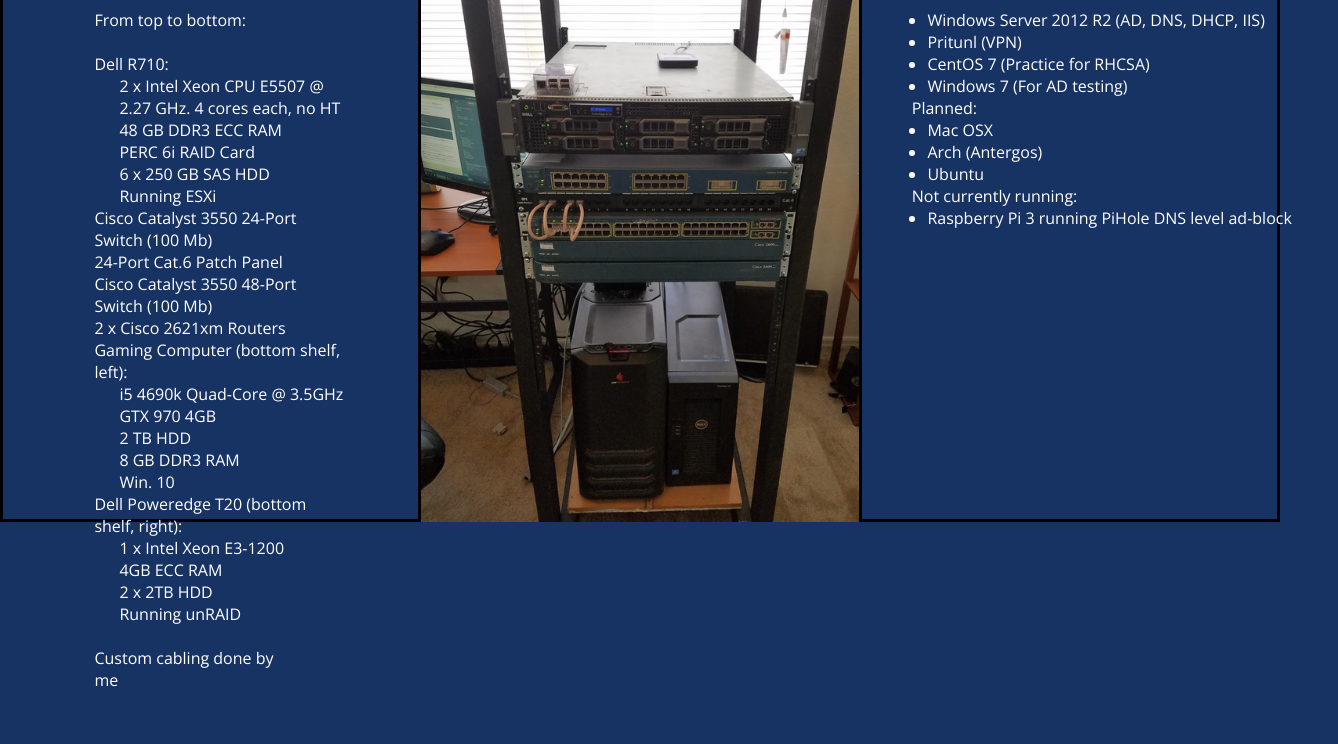
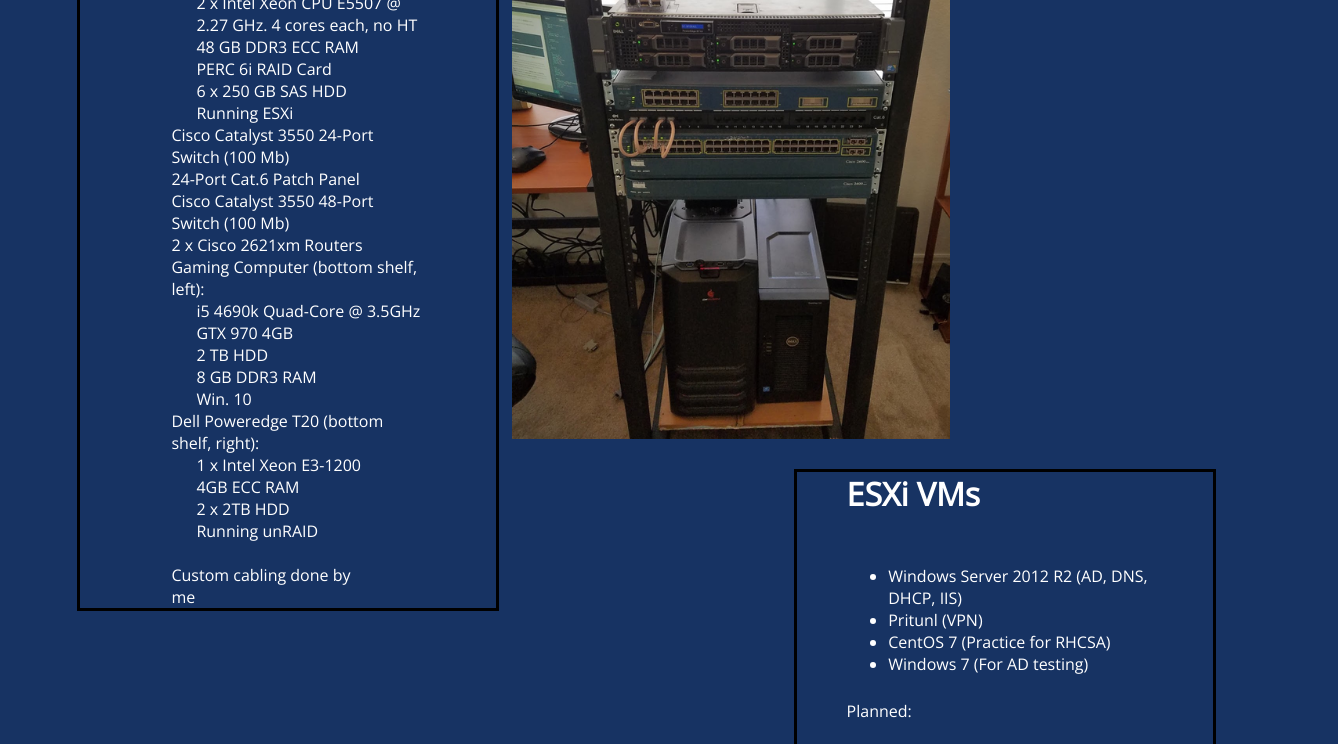
Before and after one commit to CBromwich/website, a plain HTML site: page homelab.html in a window 1280 px wide. Shown: the part 388-1132 px from the top of the page, 1338 px wide, since content can reach past the window. Before the commit the page ends 1079 px from the top, so only its background shows below. Drawn offline with nearby package versions, Linux system fonts and the light colour scheme.

Commit message:
Fixed formatting

```diff
--- a/main.css
+++ b/main.css
@@ -71,7 +71,7 @@
   text-align: center;
   margin-top: 5em;
   border: 3px solid black;
-  height: 25%;
+  height: auto;
   width: 25%;
   left: 50%;
   transform: translateX(-50%);
@@ -81,10 +81,12 @@
 
 .content h1 {
   margin-bottom: .5em;
+  word-wrap: break-word;
 }
 
 .content p {
   margin: auto 25%;
+  word-wrap: break-word;
 }
 
 /* Homelab Styles */
@@ -92,22 +94,23 @@
 #container {
   height: 100%;
   width: 100%;
-  display: flex;
-  flex-direction: row;
-  flex-wrap: wrap;
-  justify-content: space-around;
-  align-items: center;
-  align-content: center;
+  display: inline-block;
+}
+
+#specs, #esxi, #rack {
+  margin-top: 25px;
 }
 
 #specs {
+  position: relative;
+  word-wrap: break-word;
   box-sizing: border-box;
   border: 3px solid black;
-  order: 1;
-  flex-grow: 1;
-  flex-basis: 25%;
-
-   height: 73%;
+  width: auto;
+  max-width: 33%;
+  height: auto;
+  float: left;
+  left: 6%;
 }
 
 dl, dt, dd, #esxi li, h1 {
@@ -118,23 +121,24 @@
   position: relative;
   left: 16%;
   width: 66%;
+  word-wrap: break-word;
 }
 
 #specs dt {
   padding-left: 25px;
+  word-wrap: break-word;
 }
 
 #specs dd {
   padding-left: 50px;
+  word-wrap: break-word;
 }
 
 
 #rack {
-  order: 2;
-  flex-grow: 1;
-  flex-basis: 25%;
-
   height: 73%;
+  position: relative;
+  left: 7%;
 }
 
 #specs h1, #esxi h1 {
@@ -150,60 +154,66 @@
 }
 
 #esxi {
+  position: relative;
   box-sizing: border-box;
   border: 3px solid black;
-  order: 3;
-  flex-grow: 1;
-  flex-basis: 25%;
-  height: 73%;
-  padding-right: 5px;
+  min-height: 73%;
+  height: auto;
+  width: auto;
+  min-width: 33%;
+  float: right;
+  right: 5%;
+  word-wrap: break-word;
 }
 
 
 #esxi ul {
   position: relative;
+  padding: 25px;
   left: 16%;
+  width: 66%;
+  word-wrap: break-word;
 }
 
 #esxi li {
   text-align: left;
+  word-wrap: break-word;
 }
 
 #esxi p {
   padding-left: 50px;
+  word-wrap: break-word;
 }
 
 /* Contact page styles */
 
 .contact {
   position: relative;
-  height: 7%;
-  width: 25%;
+  height: auto;
+  width: auto;
+  max-width: 25%;
   left: 50%;
   top: 10%;
   transform: translate(-50%, -10%);
-
   background-color: #2f3030;
 }
 
 .contact p {
   position: relative;
   text-align: center;
-  font-size: 2em;
+  font-size: 1.5em;
   height: 100%;
+  width: auto;
   line-height: 2;
-  top: 33%;
-  transform: translateY(-33%);
-  border: 1px solid rgba(63, 65, 64, 0.5);
+  border: 1px solid rgba(63, 65, 64, 0.7);
+  word-wrap: break-word
 }
 
 .contact a {
-  position: relative;
-  display: inline-block;
   text-decoration: none;
   color: white;
   height: 100%;
-  width: 100%;
+  width: auto;
 }
 
 .contact:hover {
```
